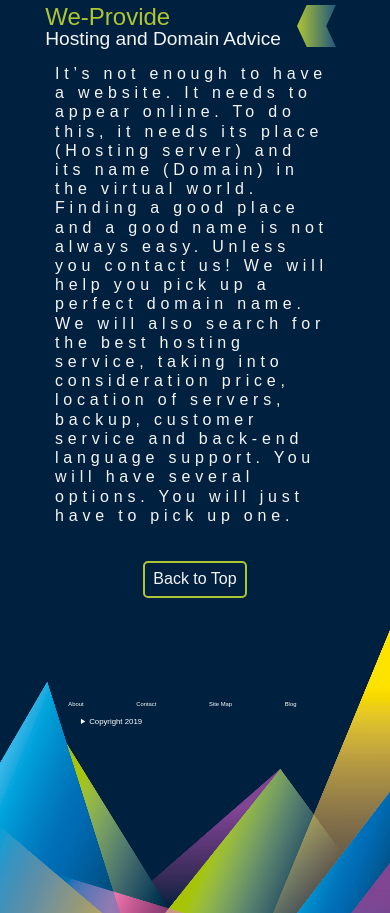
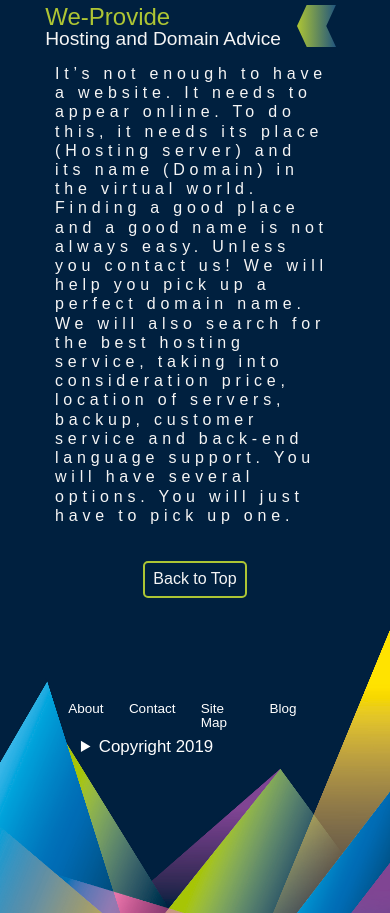
Before and after one commit to SuperOffca/WebDev_Assignment, a plain HTML site: page core_tech.html in a window 390 px wide. Shown: the part 2300-3213 px from the top of the page. Drawn offline with Linux system fonts and the light colour scheme; a web font is replaced by a local one.

Commit message:
Correcting footer link size for small device.

```diff
--- a/core_tech.css
+++ b/core_tech.css
@@ -381,10 +381,10 @@ footer {
 }
 
 .footer_link {
-    font-size: 1.5vw;
+    font-size: 1.6vh;
 }
     details {
-        font-size: 2vw;
+        font-size: 2vh;
     }
 
 
```
